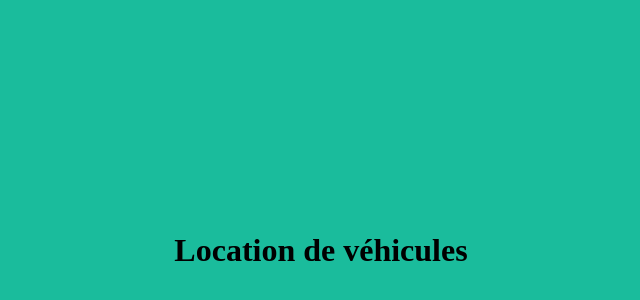
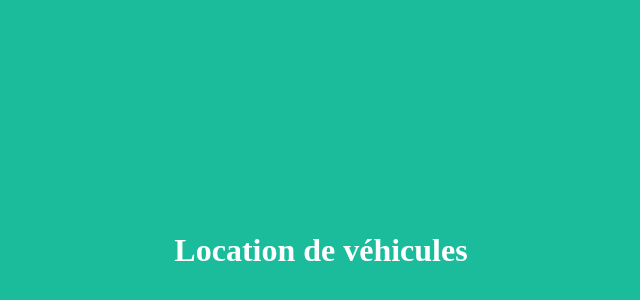
Before and after one commit to karenderrien/locationvehicule, a plain HTML site: page index.html in a window 1280 px wide. Shown: the part 42-342 px from the top of the page, without its empty margins (319-959 px from the left). Drawn offline with Linux system fonts and the light colour scheme.

Commit message:
modif couleur titre 1

```diff
--- a/index.html
+++ b/index.html
@@ -5,6 +5,6 @@
 		<title></title>
 	</head>
 	<body style="background-color:#1abc9c">
-		<h1 style="padding-top:20%; padding-bottom:20%; text-align:center;">Location de véhicules</h1>
+		<h1 style="padding-top:20%; padding-bottom:20%; text-align:center; color:#FFFFFF">Location de véhicules</h1>
 	</body>
 </html>
```
